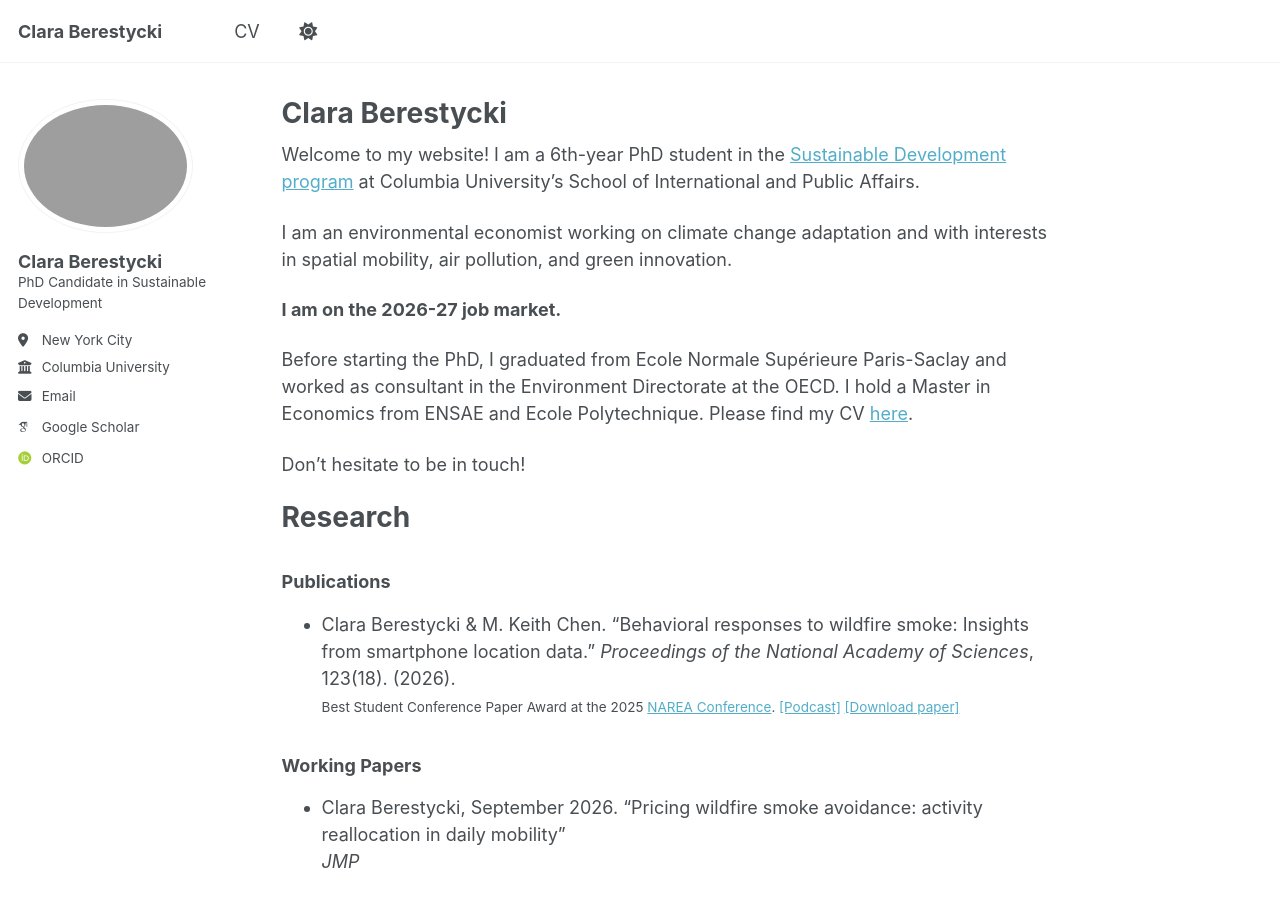
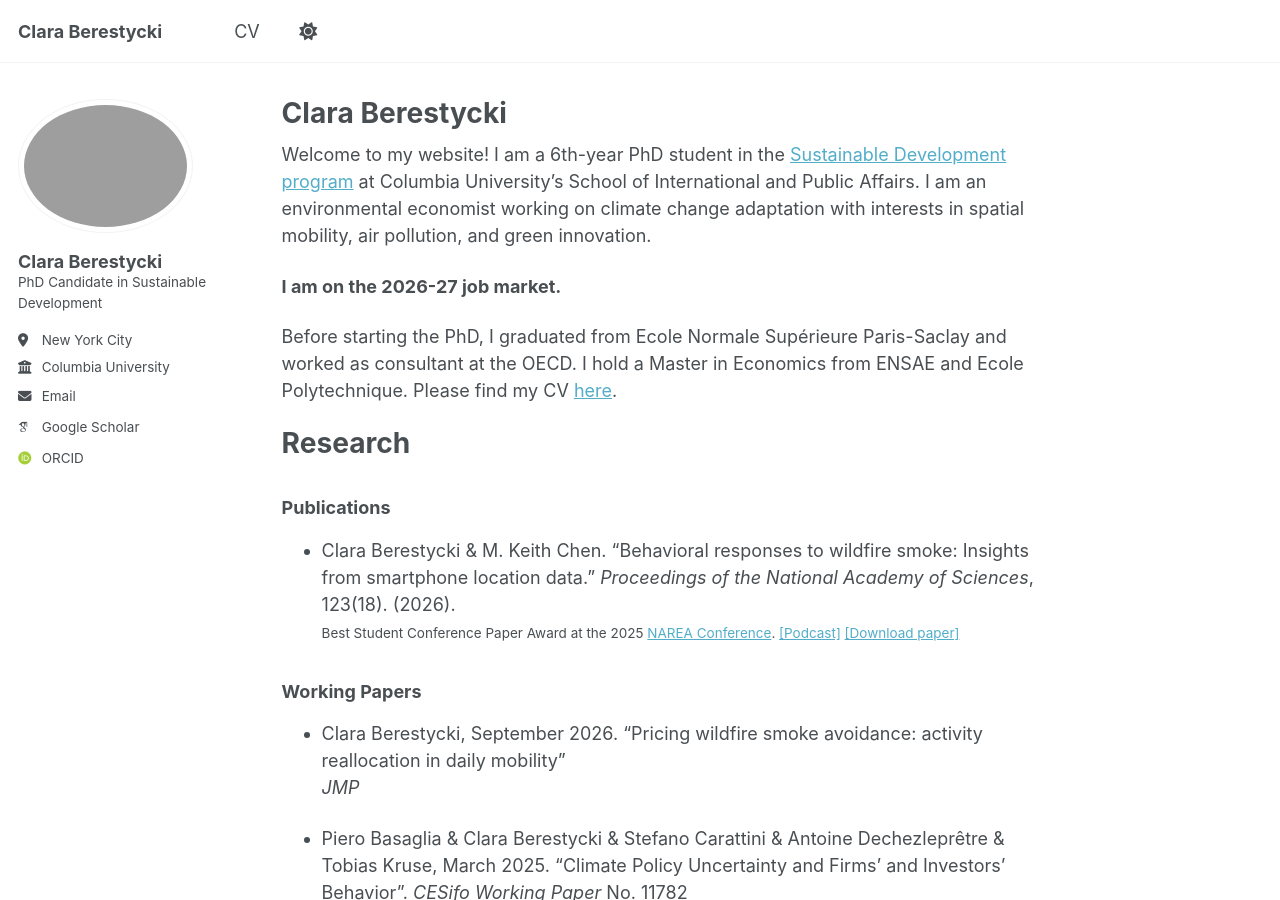
Before and after one commit to claraberes/claraberes.github.io, a Jekyll site: the page built from _pages/about.md, in a window 1280 px wide and 900 px high. Built offline with Jekyll 4.4.1, drawn with Linux system fonts in a browser that asks for light colours; some web fonts are replaced.

```diff
--- a/_pages/about.md
+++ b/_pages/about.md
@@ -7,15 +7,12 @@
   - /about.html
 ---
 
-Welcome to my website! I am a 6th-year PhD student in the [Sustainable Development program](https://www.sipa.columbia.edu/sipa-education/phd-sustainable-development) at Columbia University's School of International and Public Affairs.
-
-I am an environmental economist working on climate change adaptation and with interests in spatial mobility, air pollution, and green innovation.
+Welcome to my website! I am a 6th-year PhD student in the [Sustainable Development program](https://www.sipa.columbia.edu/sipa-education/phd-sustainable-development) at Columbia University's School of International and Public Affairs. I am an environmental economist working on climate change adaptation with interests in spatial mobility, air pollution, and green innovation.
 
 **I am on the 2026-27 job market.**
 
-Before starting the PhD, I graduated from Ecole Normale Supérieure Paris-Saclay and worked as consultant in the Environment Directorate at the OECD. I hold a Master in Economics from ENSAE and Ecole Polytechnique. Please find my CV <a href="/files/cv_clara_berestycki.pdf" target="_blank">here</a>.
+Before starting the PhD, I graduated from Ecole Normale Supérieure Paris-Saclay and worked as consultant at the OECD. I hold a Master in Economics from ENSAE and Ecole Polytechnique. Please find my CV <a href="/files/cv_clara_berestycki.pdf" target="_blank">here</a>.
 
-Don't hesitate to be in touch!
 
 # Research
 {% if site.publication_category %}
```
